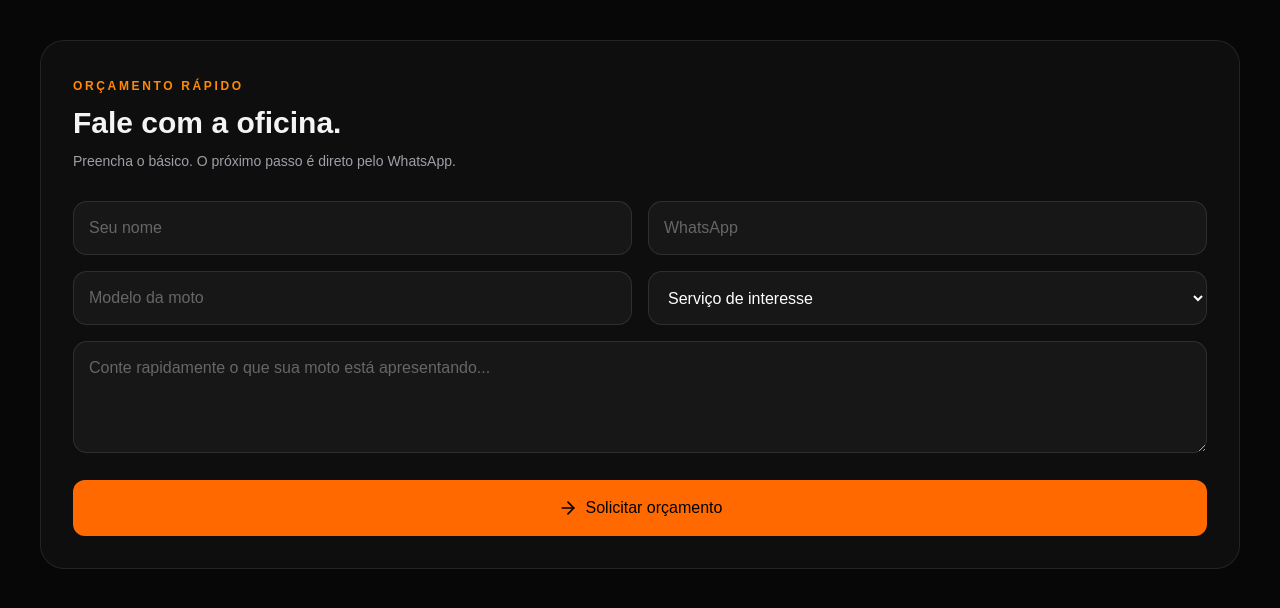
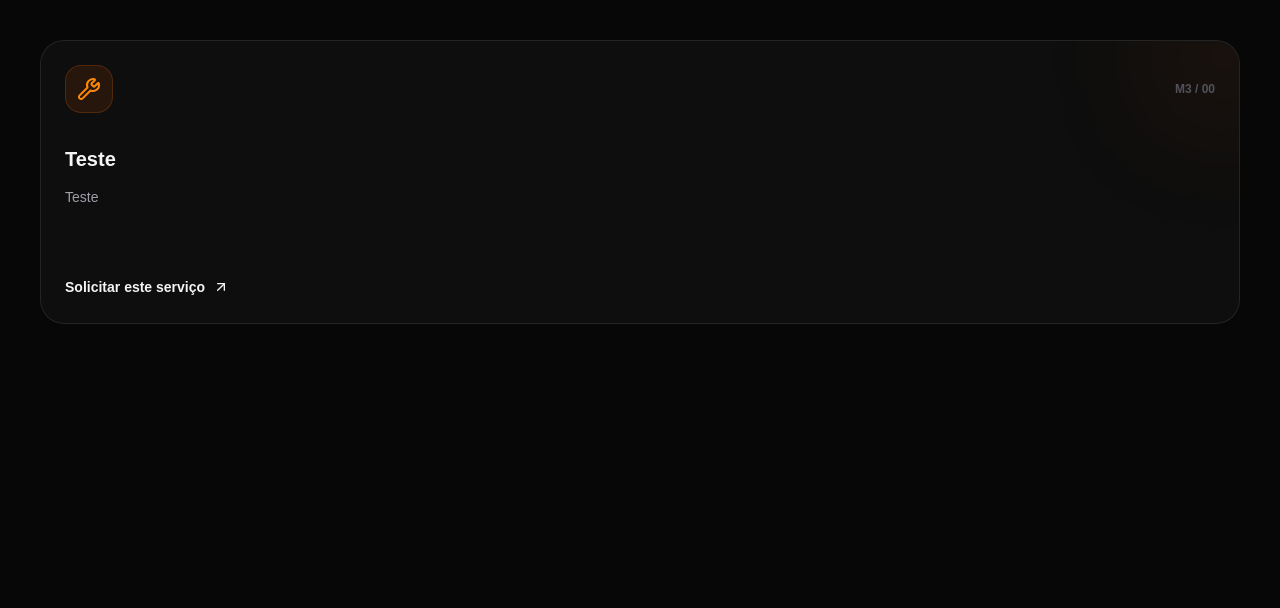
Before and after one commit to phserviceiptv-create/oficina-m3-motos, a Next.js app: page / in a window 1280 px wide. Shown: the top 608 px of the page. Built offline with nearby package versions, Linux system fonts and the light colour scheme; no server answers.

Commit message:
test: isolate service card import

```diff
--- a/app/page.tsx
+++ b/app/page.tsx
@@ -1,5 +1,5 @@
-import LeadForm from "../components/LeadForm";
+import ServiceCard from "../components/ServiceCard";
 
 export default function Home() {
-  return <main style={{ padding: 40, background: "#070707", minHeight: "100vh" }}><LeadForm /></main>;
+  return <main style={{ padding: 40, background: "#070707", minHeight: "100vh" }}><ServiceCard name="Teste" description="Teste" icon="Wrench" /></main>;
 }
```
